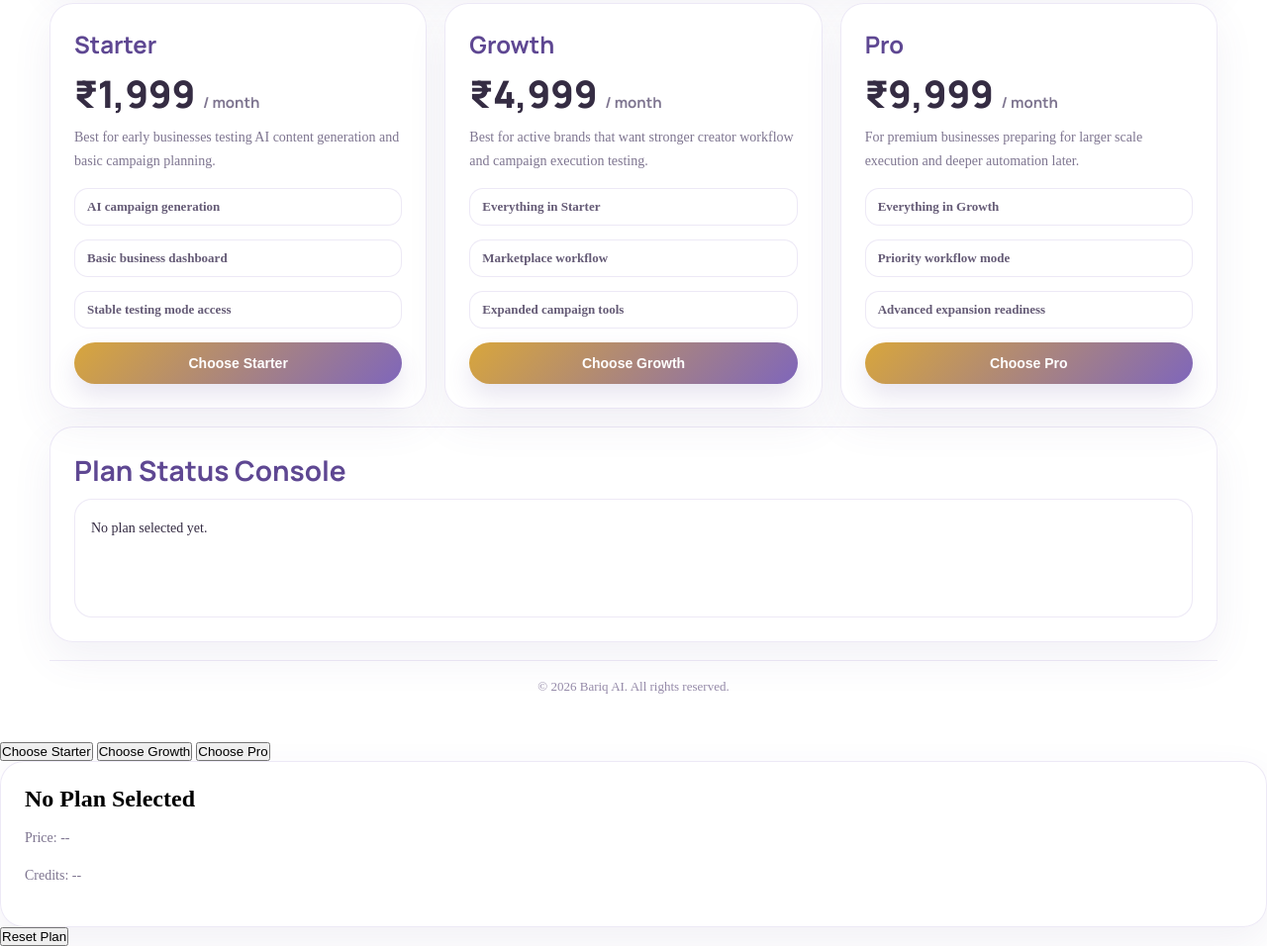
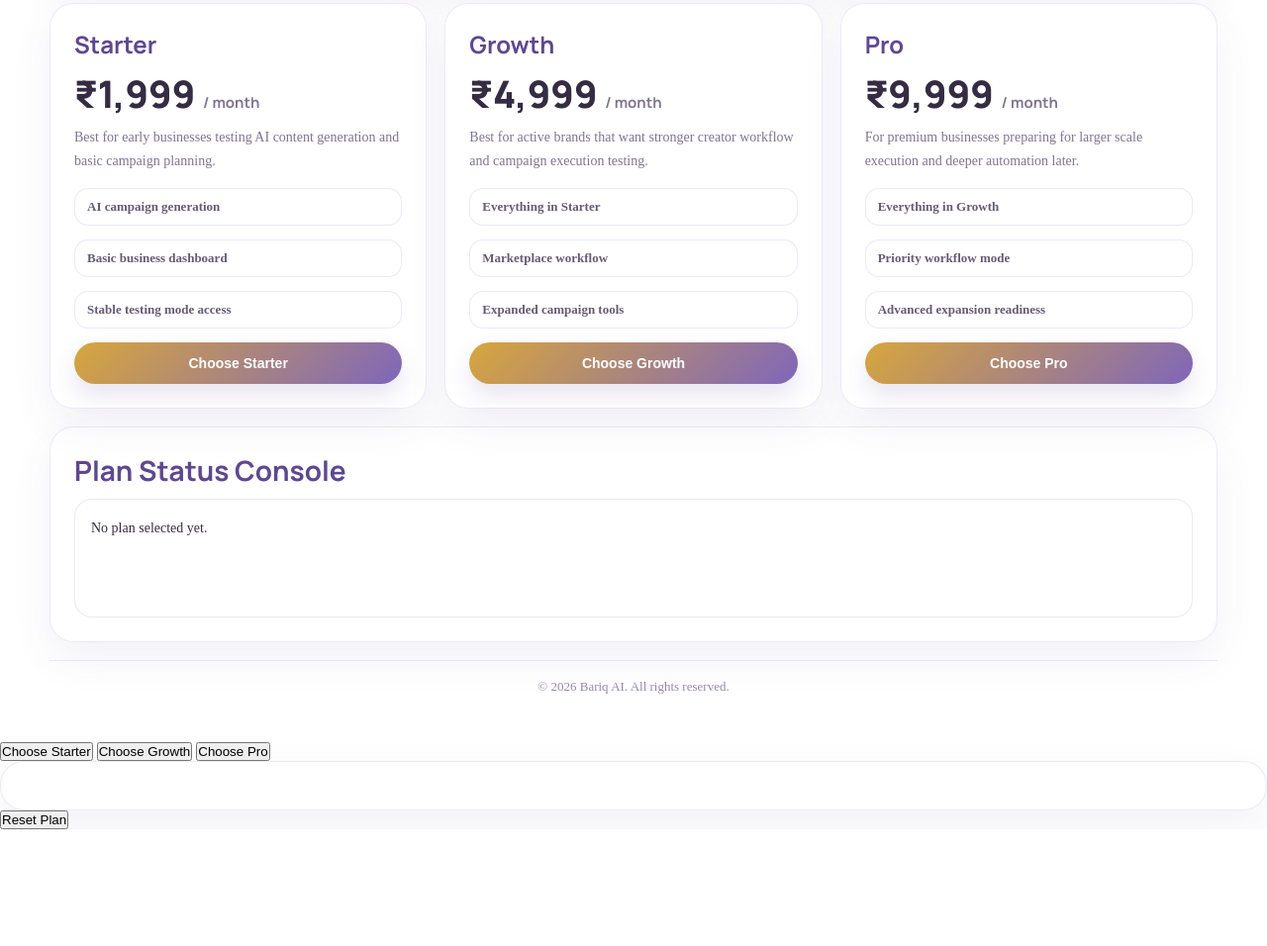
Before and after one commit to sara1439786/bariq-ai, a plain HTML site: page payments.html in a window 1280 px wide. Shown: the part 371-1327 px from the top of the page at 99% size. After the commit the page ends 1209 px from the top, so only its background shows below. Drawn offline with Linux system fonts and the light colour scheme.

Commit message:
Update payments.html

```diff
--- a/payments.html
+++ b/payments.html
@@ -422,10 +422,8 @@ Redirecting to business dashboard...`;
 </body>
 </html>
 <div class="plan-card">
-  <h2 id="planName">No Plan Selected</h2>
-  <p id="planPrice">Price: --</p>
-  <p id="planCredits">Credits: --</p>
-  <ul id="planFeatures"></ul>
+
+<ul id="planFeatures"></ul>
 </div>
 
 <script>
```
